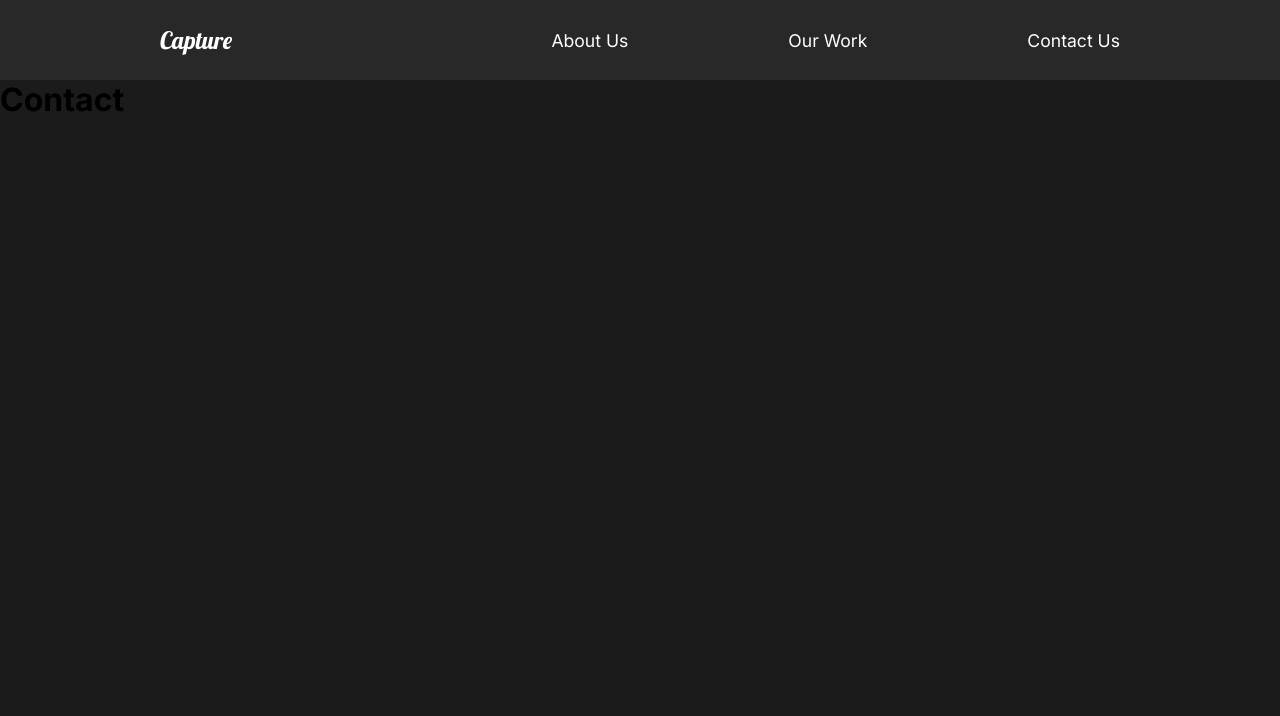
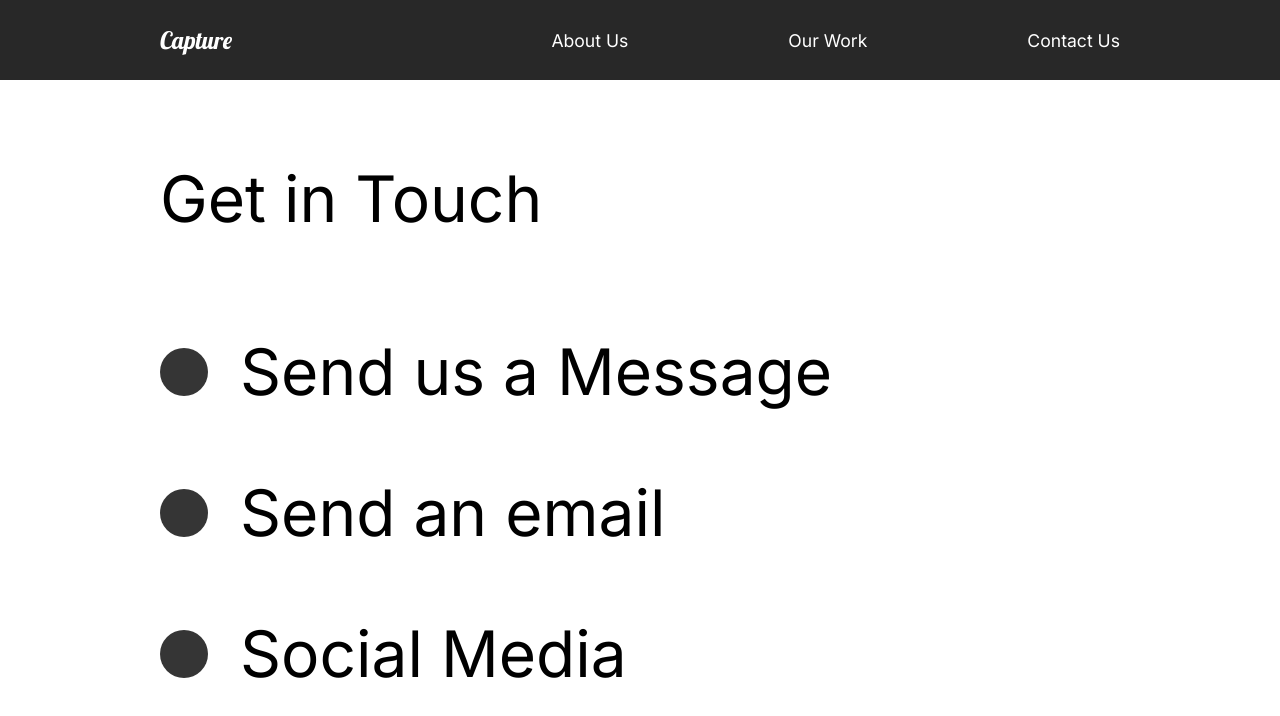
Before and after one commit to juangrafista/react-portfolio, a React (Create React App) app: page /contact in a window 1280 px wide. Shown: the top 716 px of the page. Built offline with nearby package versions, Linux system fonts and the light colour scheme.

Commit message:
Added scrolltop component

```diff
--- a/src/App.js
+++ b/src/App.js
@@ -5,6 +5,7 @@ import ContactUs from './pages/ContactUs'
 import MovieDetail from './pages/MovieDetail'
 
 import GlobalStyle from './components/GlobalStyle'
+
 // Router
 import { Switch, Route, useLocation } from 'react-router-dom'
 
@@ -17,6 +18,7 @@ function App() {
   return (
     <div className='App'>
       <GlobalStyle />
+
       <Nav />
       <AnimatePresence exitBeforeEnter>
         <Switch location={location} key={location.pathname}>
--- a/src/components/GlobalStyle.js
+++ b/src/components/GlobalStyle.js
@@ -9,6 +9,7 @@ const GlobalStyle = createGlobalStyle`
   body{
     background-color: #1b1b1b;
     font-family: 'Inter', sans-serif;
+    overflow-x:hidden;
   }
 
   button {
--- a/src/components/Nav.js
+++ b/src/components/Nav.js
@@ -33,6 +33,9 @@ const StyledNav = styled.nav`
   align-items: center;
   padding: 1rem 10rem;
   background-color: #282828;
+  position: sticky;
+  top: 0;
+  z-index: 10;
   a {
     color: white;
     text-decoration: none;
--- /dev/null
+++ b/src/components/ScrollTop.js
@@ -0,0 +1,16 @@
+import { useEffect } from 'react'
+import { useLocation } from 'react-router-dom'
+
+const ScrollTop = () => {
+  const { pathname } = useLocation()
+  useEffect(() => {
+    window.scroll({
+      top: 0,
+      left: 0,
+    })
+  }, [pathname])
+
+  return null
+}
+
+export default ScrollTop
--- a/src/components/Toggle.js
+++ b/src/components/Toggle.js
@@ -7,7 +7,7 @@ const Toggle = ({ children, title }) => {
   return (
     <motion.div layout className='question' onClick={() => setToggle(!toggle)}>
       <motion.h4 layout>{title}</motion.h4>
-      <div>{toggle && children}</div>
+      <motion.div layout>{toggle && children}</motion.div>
       <div className='faq-line' />
     </motion.div>
   )
--- a/src/pages/AboutUs.js
+++ b/src/pages/AboutUs.js
@@ -6,6 +6,8 @@ import FaqSection from '../components/FaqSection'
 // animation
 import { motion } from 'framer-motion'
 import { pageAnimation } from '../animation'
+
+import ScrollTop from '../components/ScrollTop'
 
 const AboutUs = () => {
   return (
@@ -18,6 +20,7 @@ const AboutUs = () => {
       <AboutSection />
       <ServicesSection />
       <FaqSection />
+      <ScrollTop />
     </motion.div>
   )
 }
--- a/src/pages/ContactUs.js
+++ b/src/pages/ContactUs.js
@@ -1,19 +1,79 @@
 import React from 'react'
 // Animation
 import { motion } from 'framer-motion'
-import { pageAnimation } from '../animation'
+import { pageAnimation, titleAnim } from '../animation'
+
+import styled from 'styled-components'
+
+import ScrollTop from '../components/ScrollTop'
 
 const ContactUs = () => {
   return (
-    <motion.div
+    <ContactStyle
       variants={pageAnimation}
       initial='hidden'
       animate='show'
       exit='exit'
     >
-      <h1>Contact</h1>
-    </motion.div>
+      <Title>
+        <Hide>
+          <motion.h2 variants={titleAnim}>Get in Touch</motion.h2>
+        </Hide>
+      </Title>
+      <div>
+        <Hide>
+          <Social variants={titleAnim}>
+            <Circle />
+            <h2>Send us a Message</h2>
+          </Social>
+        </Hide>
+        <Hide>
+          <Social variants={titleAnim}>
+            <Circle />
+            <h2>Send an email</h2>
+          </Social>
+        </Hide>
+        <Hide>
+          <Social variants={titleAnim}>
+            <Circle />
+            <h2>Social Media</h2>
+          </Social>
+        </Hide>
+      </div>
+      <ScrollTop />
+    </ContactStyle>
   )
 }
 
+const ContactStyle = styled(motion.div)`
+  padding: 5rem 10rem;
+  color: #353535;
+  background-color: white;
+  min-height: 90vh;
+  h2 {
+    color: black;
+  }
+`
+const Title = styled.div`
+  margin-bottom: 4rem;
+  color: black;
+`
+const Hide = styled.div`
+  overflow: hidden;
+`
+const Circle = styled.div`
+  border-radius: 50%;
+  width: 3rem;
+  height: 3rem;
+  background-color: #353535;
+`
+
+const Social = styled(motion.div)`
+  display: flex;
+  align-items: center;
+  h2 {
+    margin: 2rem;
+  }
+`
+
 export default ContactUs
--- a/src/pages/MovieDetail.js
+++ b/src/pages/MovieDetail.js
@@ -5,6 +5,8 @@ import { MovieState } from '../movieState'
 // Animation
 import { motion } from 'framer-motion'
 import { pageAnimation } from '../animation'
+
+import ScrollTop from '../components/ScrollTop'
 
 const MovieDetail = () => {
   const history = useHistory()
@@ -43,6 +45,7 @@ const MovieDetail = () => {
           <ImageDisplay>
             <img src={movie.secondaryImg} alt='movie' />
           </ImageDisplay>
+          <ScrollTop />
         </Details>
       )}
     </>
--- a/src/pages/OurWork.js
+++ b/src/pages/OurWork.js
@@ -16,8 +16,13 @@ import {
   slider,
   sliderContainer,
 } from '../animation'
+import { useScroll } from '../components/useScroll'
+import ScrollTop from '../components/ScrollTop'
 
 const OurWork = () => {
+  const [element, controls] = useScroll()
+  const [element2, controls2] = useScroll()
+
   return (
     <Work
       variants={pageAnimation}
@@ -41,20 +46,26 @@ const OurWork = () => {
           </Hide>
         </Link>
       </Movie>
-      <Movie>
+      <Movie ref={element} variants={fade} animate={controls} initial='hidden'>
         <h2>The Racer</h2>
-        <div className='line'></div>
+        <motion.div className='line' variants={lineAnim}></motion.div>
         <Link to='/work/the-racer'>
           <img src={theracer} alt='racer' />
         </Link>
       </Movie>
-      <Movie>
+      <Movie
+        ref={element2}
+        variants={fade}
+        animate={controls2}
+        initial='hidden'
+      >
         <h2>Good Time</h2>
-        <div className='line'></div>
+        <motion.div className='line' variants={lineAnim}></motion.div>
         <Link to='/work/good-times'>
           <img src={goodtimes} alt='good-times' />
         </Link>
       </Movie>
+      <ScrollTop />
     </Work>
   )
 }
@@ -70,7 +81,7 @@ const Work = styled(motion.div)`
     color: black;
   }
 `
-const Movie = styled.div`
+const Movie = styled(motion.div)`
   padding-bottom: 10rem;
   .line {
     height: 0.5rem;
```
Also changed, not shown: 1 other file (tests, documents, lock files or other folders).
